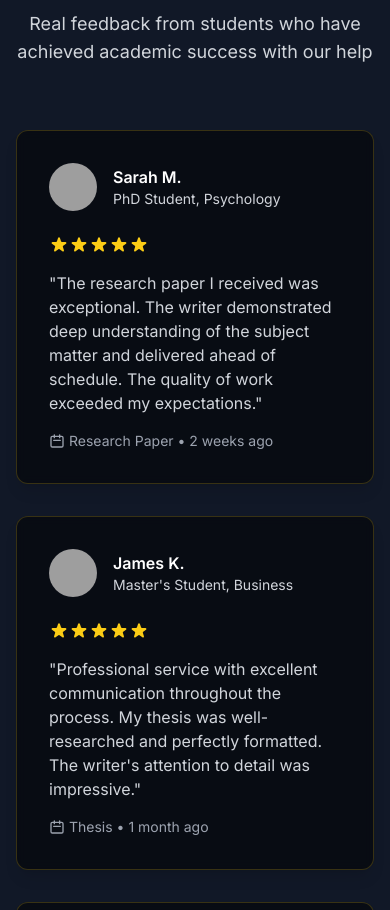
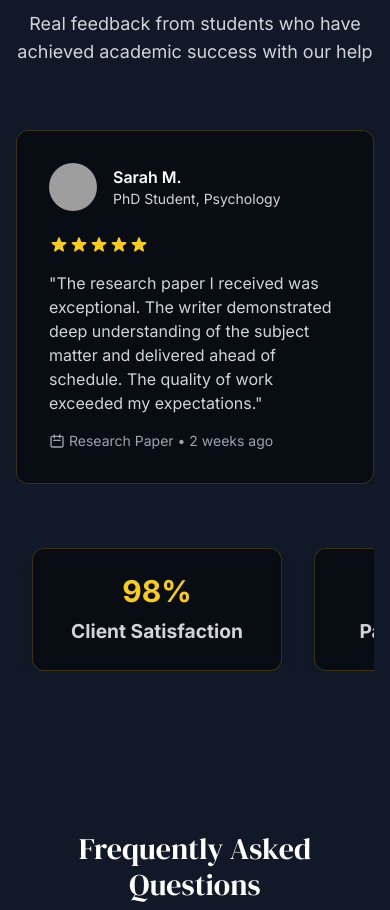
Before and after one commit to Grandson-tech/collegehomework, a website: page index.html in a window 390 px wide. Shown: the part 7080-7990 px from the top of the page. Drawn offline with nearby package versions, Linux system fonts and the light colour scheme; grey boxes are pictures that could not be loaded.

Commit message:
Remove hover effects from reviews, ensure smooth horizontal scroll

```diff
--- a/index.html
+++ b/index.html
@@ -946,9 +946,9 @@
             </div>
 
             <!-- Testimonials Grid -->
-            <div class="grid md:grid-cols-2 lg:grid-cols-3 gap-8 mb-16">
+            <div class="reviews-slider flex overflow-x-auto gap-8 mb-16 snap-x snap-mandatory scrollbar-hide md:grid md:grid-cols-2 lg:grid-cols-3 md:gap-8 md:overflow-x-visible md:flex-none">
                 <!-- Testimonial 1 -->
-                <div class="bg-black/50 backdrop-blur-sm rounded-xl shadow-lg p-8 hover:shadow-2xl transition-all duration-300 transform hover:-translate-y-2 border border-yellow-400/20">
+                <div class="bg-black/50 backdrop-blur-sm rounded-xl shadow-lg p-8 transition-all duration-300 transform border border-yellow-400/20 min-w-full snap-center md:min-w-0">
                     <div class="flex items-center mb-6">
                         <div class="w-12 h-12 rounded-full overflow-hidden mr-4">
                             <img src="https://images.unsplash.com/photo-1494790108377-be9c29b29330?ixlib=rb-4.0.3&ixid=M3wxMjA3fDB8MHxwaG90by1wYWdlfHx8fGVufDB8fHx8fA%3D%3D&auto=format&fit=crop&w=774&q=80"
@@ -985,9 +985,8 @@
                         Research Paper • 2 weeks ago
                     </div>
                 </div>
-
                 <!-- Testimonial 2 -->
-                <div class="bg-black/50 backdrop-blur-sm rounded-xl shadow-lg p-8 hover:shadow-2xl transition-all duration-300 transform hover:-translate-y-2 border border-yellow-400/20">
+                <div class="bg-black/50 backdrop-blur-sm rounded-xl shadow-lg p-8 transition-all duration-300 transform border border-yellow-400/20 min-w-full snap-center md:min-w-0">
                     <div class="flex items-center mb-6">
                         <div class="w-12 h-12 rounded-full overflow-hidden mr-4">
                             <img src="https://images.unsplash.com/photo-1507003211169-0a1dd7228f2d?ixlib=rb-4.0.3&ixid=M3wxMjA3fDB8MHxwaG90by1wYWdlfHx8fGVufDB8fHx8fA%3D%3D&auto=format&fit=crop&w=774&q=80"
@@ -1024,9 +1023,8 @@
                         Thesis • 1 month ago
                     </div>
                 </div>
-
                 <!-- Testimonial 3 -->
-                <div class="bg-black/50 backdrop-blur-sm rounded-xl shadow-lg p-8 hover:shadow-2xl transition-all duration-300 transform hover:-translate-y-2 border border-yellow-400/20">
+                <div class="bg-black/50 backdrop-blur-sm rounded-xl shadow-lg p-8 transition-all duration-300 transform border border-yellow-400/20 min-w-full snap-center md:min-w-0">
                     <div class="flex items-center mb-6">
                         <div class="w-12 h-12 rounded-full overflow-hidden mr-4">
                             <img src="https://images.unsplash.com/photo-1438761681033-6461ffad8d80?ixlib=rb-4.0.3&ixid=M3wxMjA3fDB8MHxwaG90by1wYWdlfHx8fGVufDB8fHx8fA%3D%3D&auto=format&fit=crop&w=1170&q=80"
--- a/styles.css
+++ b/styles.css
@@ -417,3 +417,23 @@ html, body {
 .subjects-scroll::-webkit-scrollbar {
   display: none;
 }
+
+/* Horizontal full-screen slider for reviews */
+.reviews-slider {
+  -webkit-overflow-scrolling: touch;
+  scroll-snap-type: x mandatory;
+  scroll-behavior: smooth;
+}
+.reviews-slider::-webkit-scrollbar {
+  display: none;
+}
+
+/* Remove hover effects for review cards */
+.reviews-slider > div {
+  box-shadow: 0 4px 16px rgba(0,0,0,0.3);
+  transition: box-shadow 0.3s, transform 0.3s;
+}
+.reviews-slider > div:hover {
+  box-shadow: 0 4px 16px rgba(0,0,0,0.3);
+  transform: none;
+}
```
